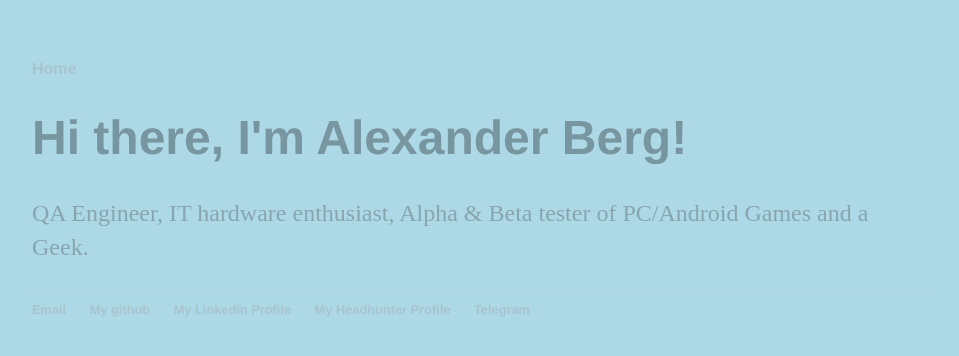
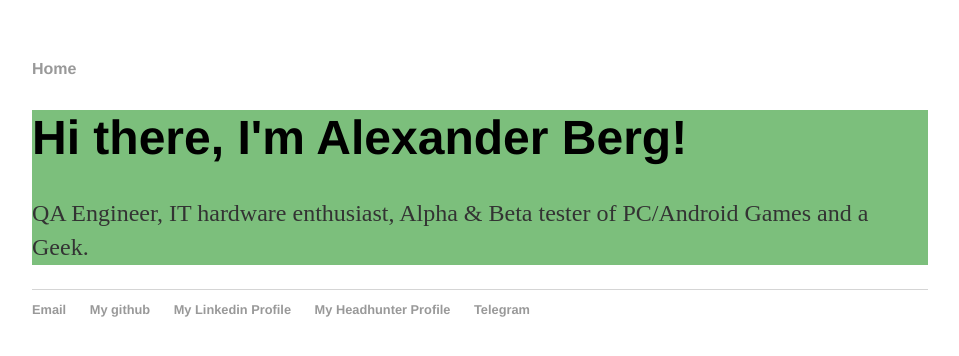
Before and after one commit to Alexander-Berg/alexander-berg.github.io, a Jekyll site: the page built from index.html, in a window 1280 px wide. Shown: the top 356 px of the page, without its empty margins (160-1119 px from the left). Built offline with Jekyll 4.4.1, drawn with Linux system fonts in a browser that asks for light colours.

Commit message:
Update default.html

```diff
--- a/_layouts/default.html
+++ b/_layouts/default.html
@@ -1,8 +1,9 @@
 <!DOCTYPE html>
 
 <style>
-body {
-  background-color: lightblue;
+body
+  div {
+  background: rgba(0, 128, 0, 0.3) /* Green background with 30% opacity */
 }
 </style>
 
@@ -10,11 +11,8 @@ body {
 			<title>{{ page.title }}</title>
 			<!-- link to main stylesheet -->
 			<link rel="stylesheet" type="text/css" href="/css/main.css">
-			<style>
-                        body {
-                        background-color: lightblue;
-			opacity: 0.3;}
-                        </style>
+
+
 		</head>
 		<body>
 			<nav>
```
